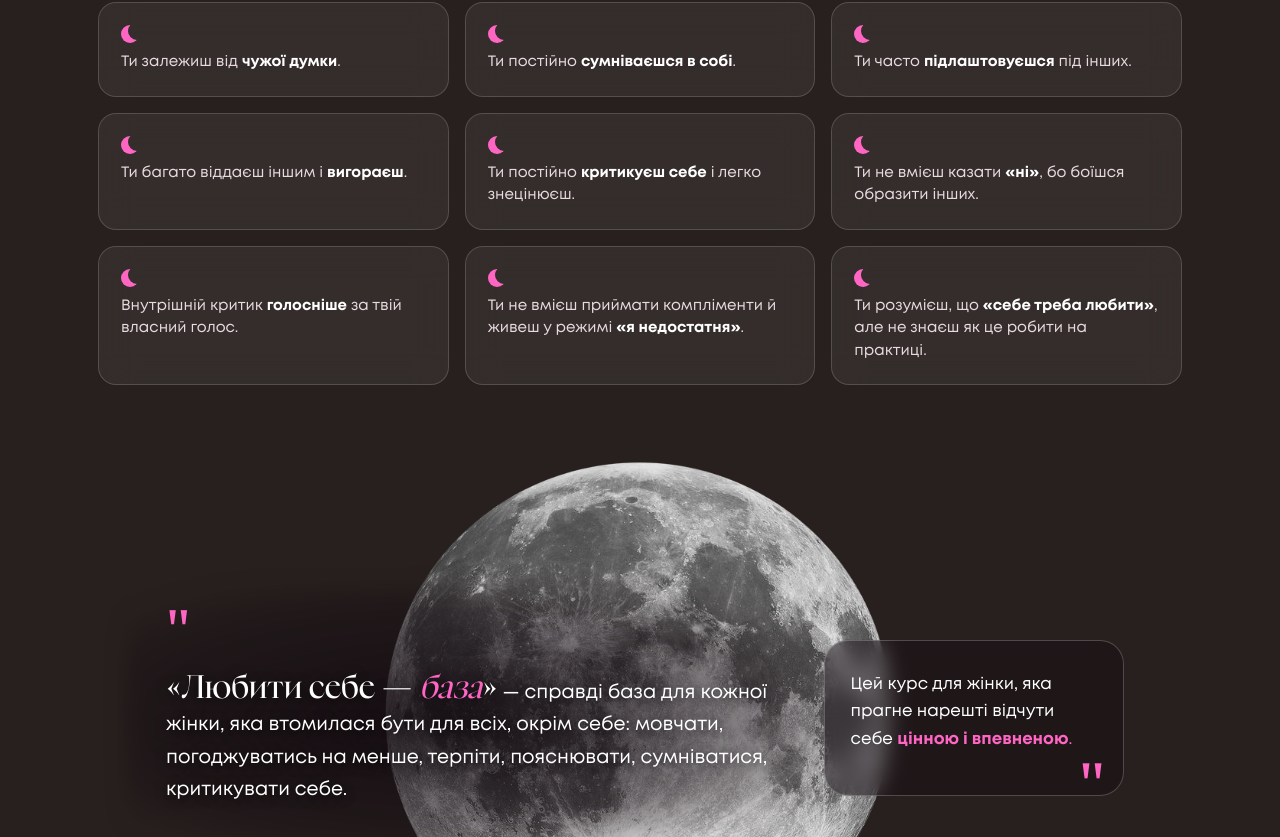
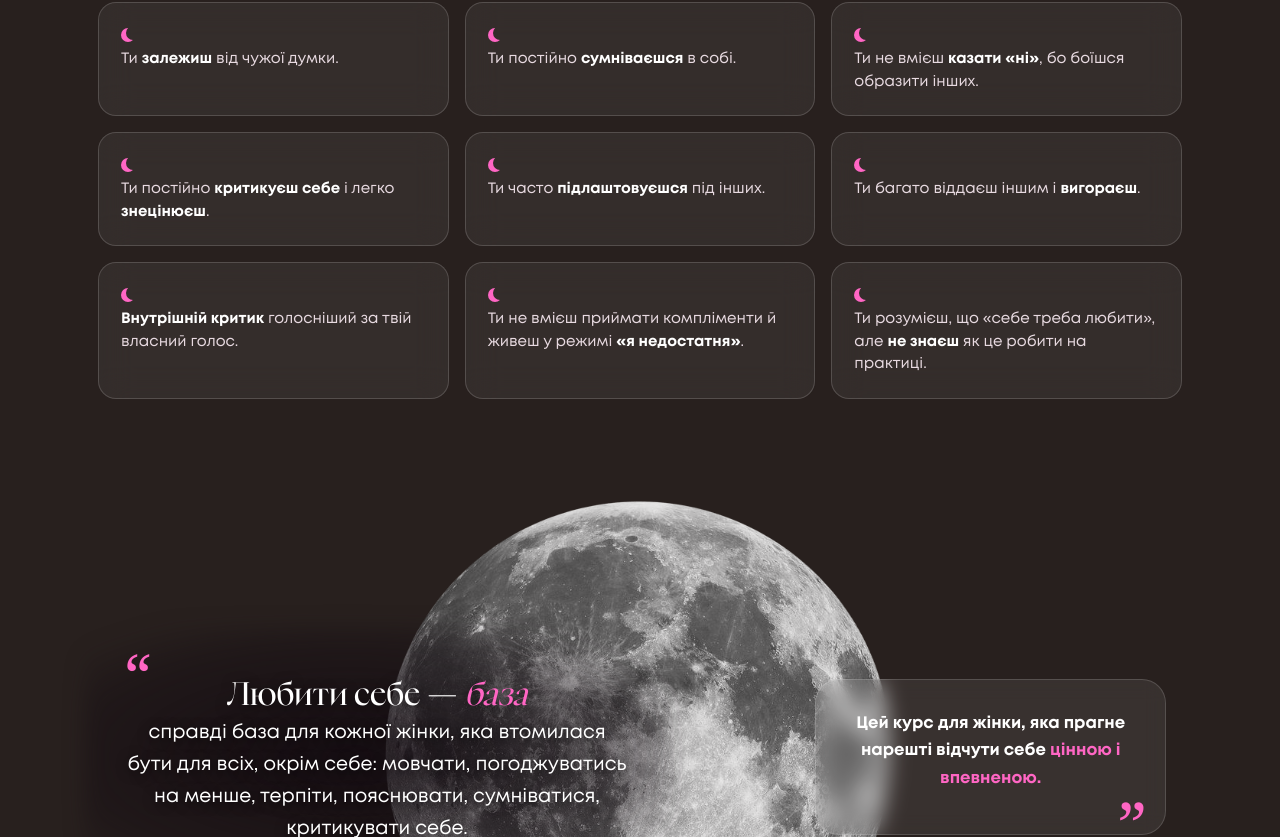
Before and after one commit to ansnihur/karmazina-landing, a Next.js app: page / in a window 1280 px wide. Shown: the part 1043-1880 px from the top of the page. Built offline with nearby package versions, Linux system fonts and the light colour scheme.

Commit message:
feat: pain section chat-style quote card, curly quotes, blob updates

```diff
--- a/components/sections/PainPointsSection.tsx
+++ b/components/sections/PainPointsSection.tsx
@@ -1,29 +1,20 @@
 'use client';
 
 import { useEffect } from 'react';
+import MoonBullet from '@/components/ui/MoonBullet';
+import SectionContainer from '@/components/ui/SectionContainer';
 
 const painPoints = [
-  'Ти залежиш від <strong style="color:#fff">чужої думки</strong>.',
-  'Ти постійно <strong style="color:#fff">сумніваєшся в собі</strong>.',
+  'Ти <strong style="color:#fff">залежиш</strong> від чужої думки.',
+  'Ти постійно <strong style="color:#fff">сумніваєшся</strong> в собі.',
+  'Ти не вмієш <strong style="color:#fff">казати «ні»</strong>, бо боїшся образити інших.',
+  'Ти постійно <strong style="color:#fff">критикуєш себе</strong> і легко <strong style="color:#fff">знецінюєш</strong>.',
   'Ти часто <strong style="color:#fff">підлаштовуєшся</strong> під інших.',
   'Ти багато віддаєш іншим і <strong style="color:#fff">вигораєш</strong>.',
-  'Ти постійно <strong style="color:#fff">критикуєш себе</strong> і легко знецінюєш.',
-  'Ти не вмієш казати <strong style="color:#fff">«ні»</strong>, бо боїшся образити інших.',
-  'Внутрішній критик <strong style="color:#fff">голосніше</strong> за твій власний голос.',
+  '<strong style="color:#fff">Внутрішній критик</strong> голосніший за твій власний голос.',
   'Ти не вмієш приймати компліменти й живеш у режимі <strong style="color:#fff">«я недостатня»</strong>.',
-  'Ти розумієш, що <strong style="color:#fff">«себе треба любити»</strong>, але не знаєш як це робити на практиці.',
+  'Ти розумієш, що «себе треба любити», але <strong style="color:#fff">не знаєш</strong> як це робити на практиці.',
 ];
-
-const MoonBullet = () => (
-  <div className="moon-bullet" style={{
-    flexShrink: 0,
-    width: 18,
-    height: 18,
-    borderRadius: '50%',
-    boxShadow: 'inset 7px -3px 0 0 #FF66C4',
-    marginBottom: 8,
-  }} />
-);
 
 const FingerprintIcon = () => (
   <svg width="20" height="20" viewBox="0 0 24 24" fill="none" stroke="#FF9ED8" strokeWidth="1.6" strokeLinecap="round">
@@ -50,7 +41,7 @@ export default function PainPointsSection() {
 
   return (
     <section className="pain-section" style={{ position: 'relative', zIndex: 2, background: '#28201E', marginTop: 0 }}>
-      <div className="pain-inner" style={{ maxWidth: 1180, margin: '0 auto', padding: 'clamp(64px, 8vw, 100px) clamp(20px, 4vw, 48px)' }}>
+      <SectionContainer className="pain-inner">
 
         {/* Заголовок */}
         <div style={{ textAlign: 'center', marginBottom: 'clamp(36px, 5vw, 54px)' }}>
@@ -79,7 +70,7 @@ export default function PainPointsSection() {
           gap: 'clamp(10px, 1.5vw, 16px)',
         }}>
           {painPoints.map((text, i) => (
-            <div key={i} className="pain-card" style={{
+            <div key={i} className={`pain-card${i === 6 ? ' pain-card-hide-mobile' : ''}`} style={{
               background: 'rgba(255,255,255,0.06)',
               backdropFilter: 'blur(16px)',
               WebkitBackdropFilter: 'blur(16px)',
@@ -88,7 +79,7 @@ export default function PainPointsSection() {
               padding: 'clamp(16px, 2vw, 22px)',
             }}>
               <MoonBullet />
-              <p style={{ fontSize: 'clamp(13px, 1.2vw, 15px)', lineHeight: 1.5, color: 'rgba(247,233,241,0.92)' }}
+              <p style={{ fontSize: 'clamp(13px, 1.2vw, 15px)', lineHeight: 1.5, color: 'rgba(247,233,241,0.92)', marginTop: 6 }}
                 dangerouslySetInnerHTML={{ __html: text }} />
             </div>
           ))}
@@ -97,9 +88,9 @@ export default function PainPointsSection() {
         {/* Цитата з місяцем */}
         <div className="pain-quote-wrap" style={{
           position: 'relative',
-          maxWidth: 1000,
-          margin: 'clamp(40px, 6vw, 80px) auto 0',
-          minHeight: 'clamp(200px, 40vw, 520px)',
+          width: '100%',
+          marginTop: 'clamp(40px, 6vw, 80px)',
+          minHeight: 'clamp(280px, 44vw, 580px)',
           display: 'flex',
           alignItems: 'center',
           justifyContent: 'center',
@@ -109,6 +100,7 @@ export default function PainPointsSection() {
             id="painMoon"
             src="/images/moon.png"
             alt=""
+            loading="lazy"
             style={{
               position: 'absolute',
               top: '50%',
@@ -134,34 +126,35 @@ export default function PainPointsSection() {
             padding: '0 16px',
           }}>
             {/* Ліва цитата */}
-            <div style={{ position: 'relative', flex: '1 1 460px', maxWidth: 640, padding: '16px 10px' }}>
+            <div style={{ position: 'relative', width: '50%', padding: '16px 10px' }}>
               <div style={{
                 position: 'absolute', inset: '-26px -30px',
                 background: 'radial-gradient(ellipse at 45% 50%,rgba(20,12,18,.88),rgba(20,12,18,.4) 62%,rgba(20,12,18,0) 82%)',
                 filter: 'blur(10px)',
               }} />
-              <span style={{ position: 'relative', zIndex: 1, fontFamily: 'Georgia,serif', fontSize: 60, lineHeight: 0, color: '#FF66C4' }}>"</span>
-              <p style={{ position: 'relative', zIndex: 1, marginTop: 10, fontSize: 'clamp(15px, 1.5vw, 19px)', lineHeight: 1.7, color: '#fff', textShadow: '0 2px 12px rgba(0,0,0,.7)' }}>
-                <span style={{ fontFamily: 'var(--font-nyght)', fontWeight: 400, fontSize: 'clamp(22px, 2.5vw, 32px)', lineHeight: 1.1, display: 'inline' }}>«Любити себе — <em style={{ color: '#FF66C4', fontStyle: 'italic' }}>база</em>»</span>{' '}— справді база для кожної жінки, яка втомилася бути для всіх, окрім себе: мовчати, погоджуватись на менше, терпіти, пояснювати, сумніватися, критикувати себе.
+              <span style={{ position: 'absolute', top: 22, left: 10, zIndex: 1, fontFamily: 'Georgia,serif', fontSize: 60, lineHeight: 0, color: '#FF66C4' }}>“</span>
+              <p style={{ position: 'relative', zIndex: 1, marginTop: 10, fontSize: 'clamp(15px, 1.5vw, 19px)', lineHeight: 1.7, color: '#fff', textShadow: '0 2px 12px rgba(0,0,0,.7)', textAlign: 'center' }}>
+                <span style={{ fontFamily: 'var(--font-nyght)', fontWeight: 400, fontSize: 'clamp(22px, 2.5vw, 32px)', lineHeight: 1.1, display: 'inline' }}>Любити себе — <em style={{ color: '#FF66C4', fontStyle: 'italic' }}>база</em></span>{' '} <br></br> справді база для кожної жінки, яка втомилася бути для всіх, окрім себе: мовчати, погоджуватись на менше, терпіти, пояснювати, сумніватися, критикувати себе.
               </p>
             </div>
 
             {/* Права картка */}
             <div style={{
               position: 'relative',
-              flex: '0 1 300px',
-              background: 'rgba(20,12,18,0.45)',
+              flex: '0 0 auto',
+              width: 'calc((min(1180px, 100vw) - 2 * clamp(20px, 4vw, 48px) - 2 * clamp(10px, 1.5vw, 16px)) / 3)',
+              background: 'rgba(255,255,255,0.08)',
               backdropFilter: 'blur(10px)',
               WebkitBackdropFilter: 'blur(10px)',
-              border: '1px solid rgba(255,255,255,0.22)',
+              border: '1px solid rgba(255,255,255,0.15)',
               borderRadius: 24,
               padding: 'clamp(20px, 2.5vw, 30px) clamp(18px, 2vw, 28px) clamp(30px, 4vw, 42px)',
             }}>
-              <p style={{ fontSize: 'clamp(14px, 1.3vw, 17px)', lineHeight: 1.65, color: '#fff', fontWeight: 400 }}>
+              <p style={{ fontSize: 'clamp(14px, 1.3vw, 17px)', lineHeight: 1.65, color: '#fff', fontWeight: 700, textAlign: 'center' }}>
                 Цей курс для жінки, яка прагне нарешті відчути себе{' '}
                 <strong style={{ color: '#FF66C4' }}>цінною і впевненою</strong><span style={{ color: '#FF66C4' }}>.</span>
               </p>
-              <span style={{ position: 'absolute', bottom: -22, right: 18, fontFamily: 'Georgia,serif', fontSize: 64, lineHeight: 1, color: '#FF66C4' }}>"</span>
+              <span className="pain-quote-close" style={{ position: 'absolute', bottom: -22, right: 18, fontFamily: 'Georgia,serif', fontSize: 64, lineHeight: 1, color: '#FF66C4' }}>”</span>
             </div>
           </div>
         </div>
@@ -186,9 +179,17 @@ export default function PainPointsSection() {
             Забрати свою базу
           </a>
         </div>
-      </div>
+      </SectionContainer>
 
       <style>{`
+        @media (min-width: 768px) and (max-width: 1024px) {
+          .pain-card-hide-mobile {
+            display: none !important;
+          }
+          .pain-quote-close {
+            bottom: -32px !important;
+          }
+        }
         @media (max-width: 767px),
         (max-width: 1024px) and (orientation: portrait) {
           .pain-section {
@@ -196,7 +197,6 @@ export default function PainPointsSection() {
           }
           .pain-inner {
             padding-top: 0 !important;
-            padding-bottom: 40px !important;
           }
           .pain-grid {
             grid-template-columns: 1fr 1fr !important;
@@ -214,10 +214,9 @@ export default function PainPointsSection() {
           .pain-card p {
             font-size: 12px !important;
             line-height: 1.4 !important;
-            margin-top: 6px !important;
           }
           .pain-quote-wrap {
-            min-height: 260px !important;
+            min-height: 320px !important;
             margin-top: 32px !important;
           }
           #painMoon {
@@ -225,7 +224,7 @@ export default function PainPointsSection() {
           }
           .pain-quote-inner {
             flex-direction: column !important;
-            align-items: flex-start !important;
+            align-items: center !important;
             gap: 20px !important;
             padding: 0 8px !important;
           }
@@ -233,6 +232,16 @@ export default function PainPointsSection() {
             flex: none !important;
             width: 100% !important;
             max-width: 100% !important;
+          }
+          .pain-quote-inner > div:first-child {
+            text-align: center !important;
+          }
+        }
+        @media (max-width: 767px) {
+          .pain-grid > .pain-card:last-child {
+            grid-column: 1 / -1 !important;
+            justify-self: stretch !important;
+            width: 100% !important;
           }
         }
         @media (min-width: 768px) and (max-width: 1024px) and (orientation: portrait) {
@@ -244,9 +253,6 @@ export default function PainPointsSection() {
         @media (min-width: 768px) and (max-width: 1024px) and (orientation: landscape) {
           .pain-grid {
             grid-template-columns: repeat(2, 1fr) !important;
-          }
-          .pain-quote-wrap {
-            min-height: 300px !important;
           }
           .pain-quote-inner {
             justify-content: space-between !important;
```
